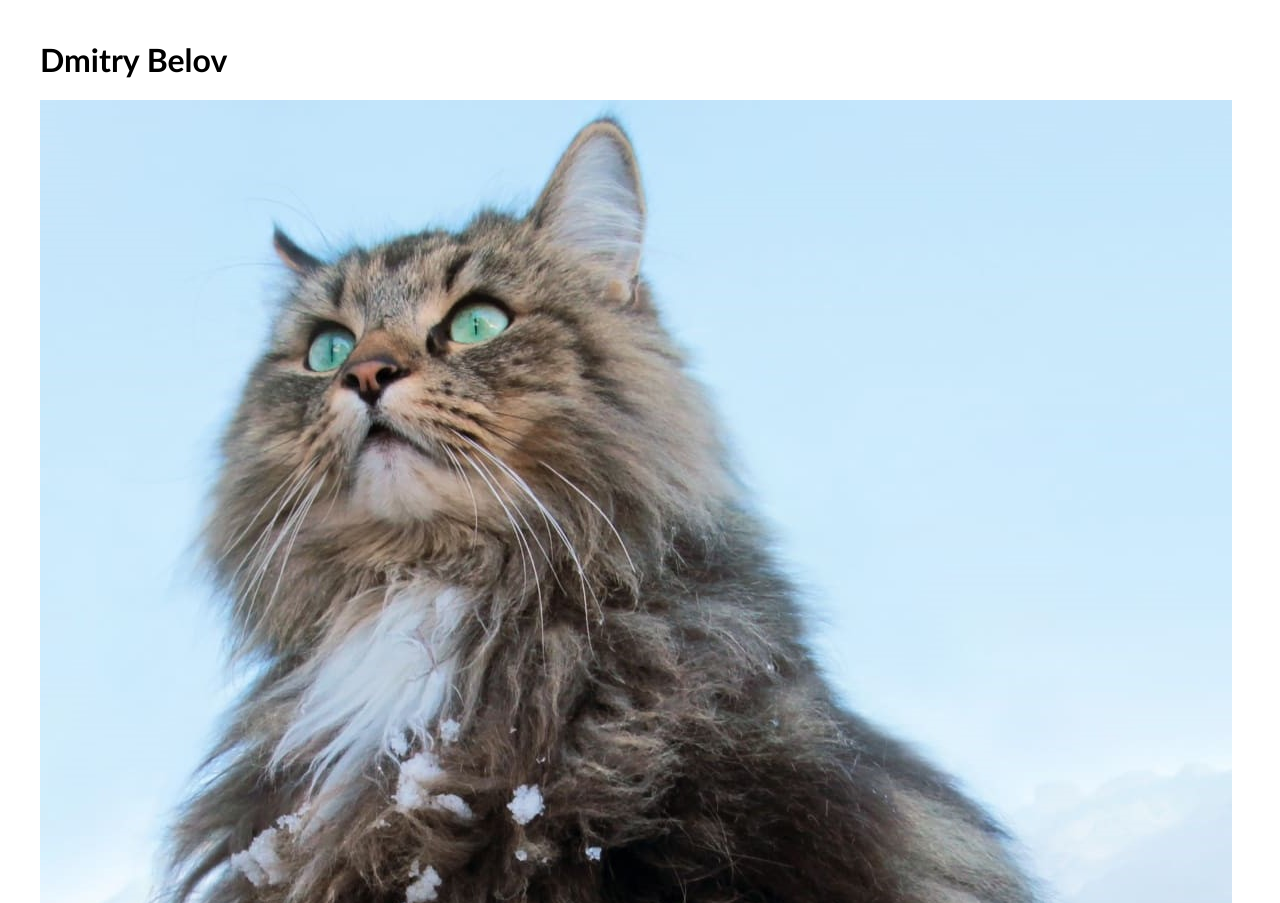
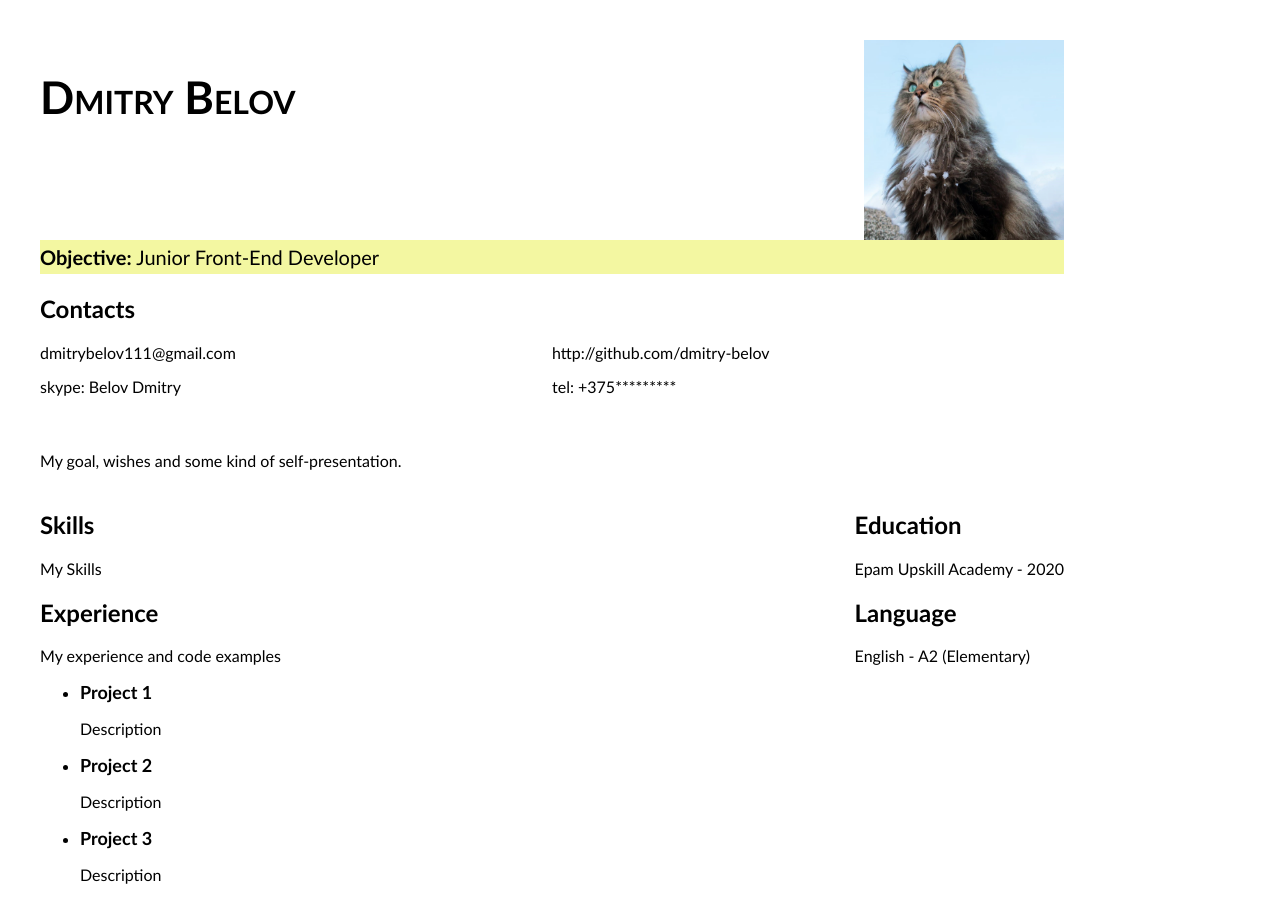
Before and after one commit to dmitry-belov/rsschool-cv, a plain HTML site: page index.html in a window 1280 px wide. Shown: the top 903 px of the page. Drawn offline with Linux system fonts and the light colour scheme.

Commit message:
feat: update style

```diff
--- a/style.css
+++ b/style.css
@@ -3,3 +3,73 @@ body {
     font-family: "Gill Sans", sans-serif;
     margin: 40px;
 }
+
+header {
+    display: flex;
+    flex-direction: column;
+}
+
+h1, h2 {
+    font-weight: bold;
+}
+
+h1 {
+    font-variant: small-caps;
+    font-size: 45px;
+}
+
+a {
+    text-decoration: none;
+    color: black;
+}
+
+.heading {
+    display: flex;
+    flex-direction: row;
+    justify-content: space-between;
+}
+
+.foto {
+    float: right;
+    width: 200px;
+    height: 200px;
+}
+
+.objective {
+    padding: 5px 0;
+    background-color:#F3F7A1;
+    font-size: 20px;
+}
+
+.contacts {
+    display: flex;
+    flex-wrap: wrap;
+}
+
+.contacts > a {
+    width: 50%;
+    margin-bottom: 15px;
+}
+
+.goal {
+    margin-top: 40px;
+    margin-bottom: 20px;
+}
+
+.skills {
+    display: flex;
+    flex-direction: row;
+    justify-content: space-between;
+}
+
+.projects > li > a {
+    font-weight: bold;
+    font-size: 18px;
+}
+
+@media screen and (max-width: 640px) {
+    .contacts, .skills {
+        display: flex;
+        flex-direction: column;
+    }
+}
```
